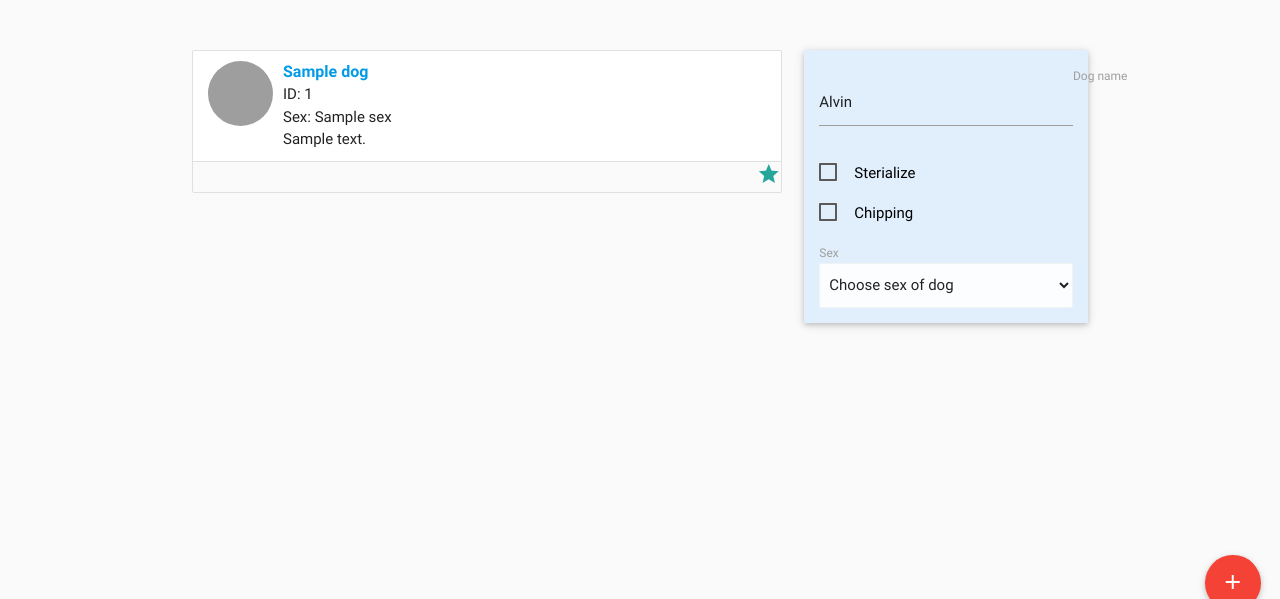
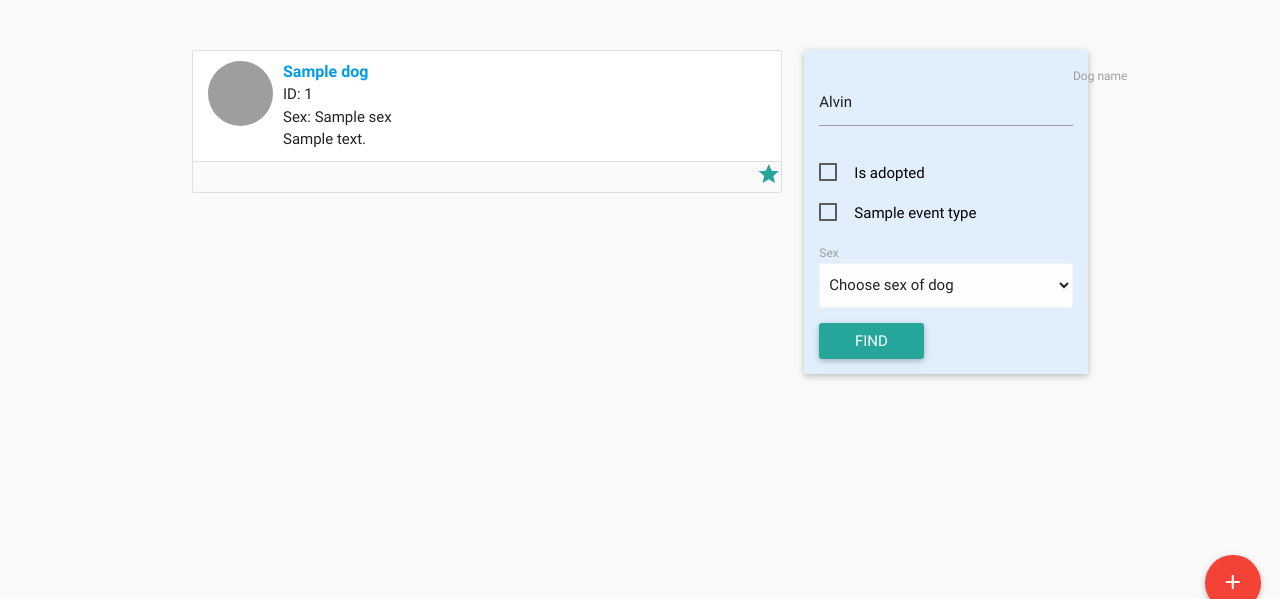
Before and after one commit to Innodogs/Innodogs, a Python web app: template app/dogs/templates/dogs/list.html in a window 1280 px wide; the page is wider, and only the part inside the window is pictured. Shown: the part 170-769 px from the top of that part. Run offline with Jinja, Linux system fonts and the light colour scheme; the template is opened without the code that fills it: most values are stand-ins (such as "Sample title", 1, 10 or a date in 2020); some libraries are stand-ins or nearby versions; grey boxes are pictures that could not be loaded.

Commit message:
Reimplemented dogs' filter block

```diff
--- a/app/dogs/routes.py
+++ b/app/dogs/routes.py
@@ -3,6 +3,7 @@ from datetime import datetime
 from flask import abort
 from flask import render_template, url_for, redirect
 
+from app.events.repository import EventTypeRepository
 from . import dogs
 from .repository import DogsRepository
 from .models import Dog
@@ -16,7 +17,8 @@ __author__ = 'Xomak'
 @dogs.route('/', methods=['GET', 'POST'])
 def dogs_list():
     all_dogs = DogsRepository.get_all_dogs()
-    return render_template('dogs/list.html', dogs=all_dogs)
+    significant_event_types = EventTypeRepository.get_significant_event_types()
+    return render_template('dogs/list.html', dogs=all_dogs, significant_event_types=significant_event_types)
 
 
 @dogs.route('/<int:dog_id>', methods=['GET'])
@@ -25,6 +27,7 @@ def page_about_dog(dog_id):
     if dog_data is None:
         abort(404)
     return render_template('dogs/page.html', dog=dog_data)
+
 
 @dogs.route('/add', methods=['GET','POST'])
 def add_dog_without_request():
--- /dev/null
+++ b/app/dogs/templates/dogs/filters-block.html
@@ -0,0 +1,29 @@
+<form class="z-depth-1" style="background: rgba(177, 220, 251, 0.36); padding: 15px;" mathod="GET">
+    <div class="input-field">
+        <input value="Alvin" id="first_name2" type="text" class="validate" name="name">
+        <label class="active" for="first_name2">Dog name</label>
+    </div>
+    <p>
+        <input type="checkbox" id="is_adopted_checkbox" name="is_adopted"/>
+        <label for="is_adopted_checkbox" style="color: black;">Is adopted</label>
+    </p>
+
+    {% for event_type in significant_event_types %}
+        <p>
+            <input type="checkbox" id="event_checkbox_{{ event_type.id }}" name="event_{{ event_type.id }}"/>
+            <label for="event_checkbox_{{ event_type.id }}" style="color: black;">{{ event_type.type_name }}</label>
+        </p>
+    {% endfor %}
+    <p>
+        <label>Sex</label>
+        <select class="browser-default" name="sex">
+            <option value="" disabled selected>Choose sex of dog</option>
+            <option value="male">Male</option>
+            <option value="female">Female</option>
+        </select>
+
+    </p>
+    <p>
+        <input type="submit" value="Find" class="btn waves-effect waves-light">
+    </p>
+</form>
--- a/app/dogs/templates/dogs/list.html
+++ b/app/dogs/templates/dogs/list.html
@@ -23,35 +23,7 @@
             </ul>
         </div>
         <div class="col s4 ">
-
-
-            <form action="#" class="z-depth-1" style="background: rgba(177, 220, 251, 0.36);     padding: 15px;">
-                <div class="input-field">
-                    <input value="Alvin" id="first_name2" type="text" class="validate">
-                    <label class="active" for="first_name2">Dog name</label>
-                </div>
-
-
-                <p>
-                    <input type="checkbox" id="isSterialize"/>
-                    <label for="isSterialize" style="    color: black;">Sterialize</label>
-                </p>
-                <p>
-                    <input type="checkbox" id="isChiping" style="    color: black;"/>
-                    <label for="isChiping" style="    color: black;">Chipping</label>
-                </p>
-                <p>
-                    <label>Sex</label>
-                    <select class="browser-default">
-                        <option value="" disabled selected>Choose sex of dog</option>
-                        <option value="1">Male</option>
-                        <option value="2">Female</option>
-                    </select>
-
-                </p>
-
-
-            </form>
+            {% include "dogs/filters-block.html" %}
         </div>
 
     </div>
--- a/dump/innodogs_public_event_type.sql
+++ b/dump/innodogs_public_event_type.sql
@@ -1,2 +1,4 @@
+INSERT INTO public.event_type (type_name, is_significant) VALUES ('Sterilized', true);
+INSERT INTO public.event_type (type_name, is_significant) VALUES ('Vaccinated', true);
 INSERT INTO public.event_type (type_name, is_significant) VALUES ('Тип очень важный', true);
 INSERT INTO public.event_type (type_name, is_significant) VALUES ('Тип не очень важный', false);
```
Also changed, not shown: app/events/repository.py (+12 -0 lines).
